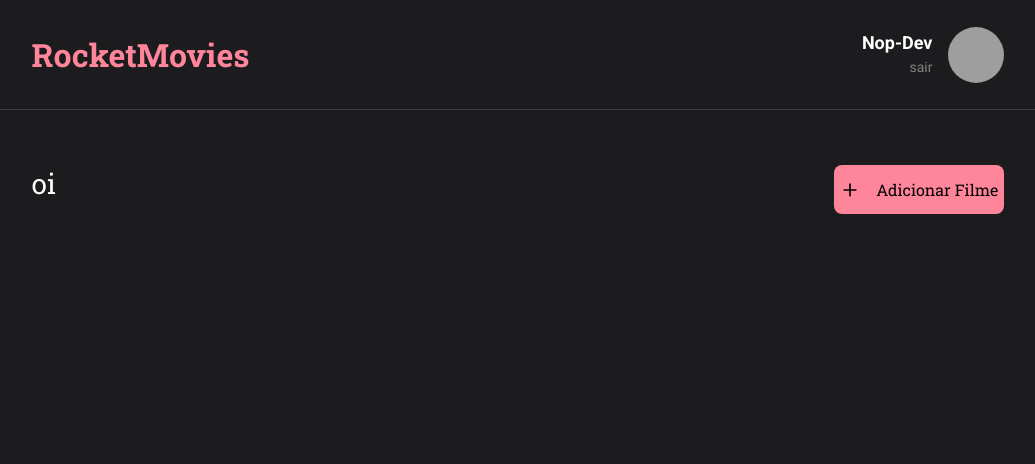
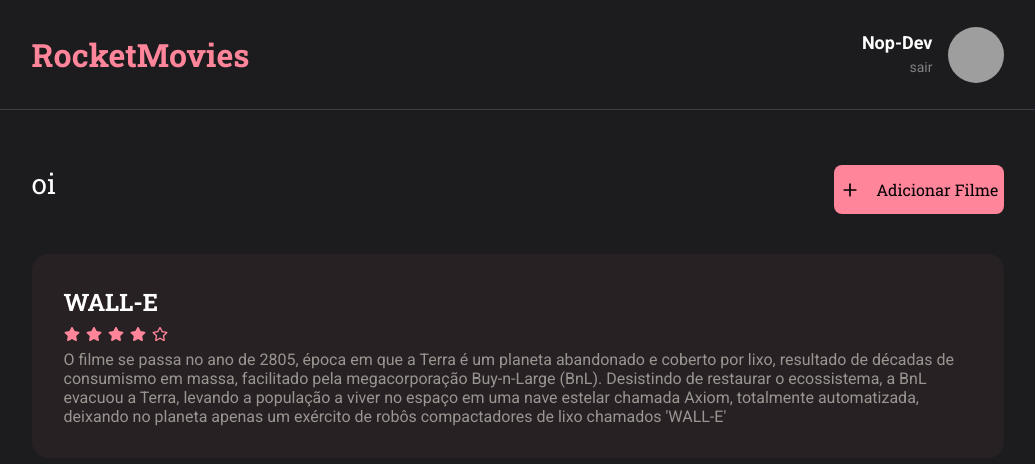
Before and after one commit to nop-dev/RocketMovies-React, a React (Vite) app: page / in a window 1280 px wide. Shown: the top 464 px of the page, without its empty margins (122-1157 px from the left). Built offline with nearby package versions, Linux system fonts and the light colour scheme; grey boxes are pictures that could not be loaded.

Commit message:
feat: :sparkles: adiciona elemento e estilização de cada nota da página inicial (sem tags)

```diff
--- /dev/null
+++ b/src/components/MovieBlock/index.jsx
@@ -0,0 +1,16 @@
+import React from 'react';
+import { Container } from "./styles";
+import { FiPlus } from "react-icons/fi";
+import { FaStar, FaRegStar } from "react-icons/fa";
+
+export function MovieBlock({movieName, rating, description}) {
+    return(
+            <Container>
+                <h2>{movieName}</h2>
+
+                <div id='rating'><FaStar/><FaStar/><FaStar/><FaStar/><FaRegStar/></div>
+
+                <p>{description}</p>
+            </Container>
+    )
+}
--- /dev/null
+++ b/src/components/MovieBlock/styles.js
@@ -0,0 +1,37 @@
+import { styled } from 'styled-components'
+
+export const Container = styled.div`
+    margin-top: 40px;
+    padding: 32px;
+    border-radius: 16px;
+    color: white;
+
+    background: #ff859b0d;
+
+    > * {
+        background: transparent;
+    }
+
+    > h2 {
+        font-family: "Roboto Slab", serif;
+        font-size: 24px;
+        font-weight: bold;
+        margin-bottom: 8px;
+    }
+
+    div#rating {
+        display: flex;
+        gap: 6px;
+
+        > svg {
+            background-color: transparent;
+            color: #FF859B;
+        }
+    }
+
+    > p {
+        margin-top: 8px;
+
+        color: #999591;
+    }
+`
--- a/src/pages/Home/index.jsx
+++ b/src/pages/Home/index.jsx
@@ -1,21 +1,22 @@
 import React from 'react';
 import { FiPlus } from "react-icons/fi";
+import { FaStar, FaRegStar } from "react-icons/fa";
 
-import { Container, HomeStructure } from './styles.js';
+import { Container } from './styles.js';
 
 import { Header } from '../../components/Header';
-
 import { Section } from '../../components/Section/index.jsx';
+import { MovieBlock } from '../../components/MovieBlock/index.jsx';
 
 export function Home() {
     return (
         <Container>
             <Header />
+                <Section title={"oi"} $btnActivate btnTitle={"Adicionar Filme"} btnIcon={FiPlus} />
 
-                <Section title={"oi"} $btnActivate btnTitle={"Adicionar Filme"} btnIcon={FiPlus}>
-
-                </Section>
-
+                <section id='movieNotes'>
+                    <MovieBlock movieName="WALL-E" rating="5" description="O filme se passa no ano de 2805, época em que a Terra é um planeta abandonado e coberto por lixo, resultado de décadas de consumismo em massa, facilitado pela megacorporação Buy-n-Large (BnL). Desistindo de restaurar o ecossistema, a BnL evacuou a Terra, levando a população a viver no espaço em uma nave estelar chamada Axiom, totalmente automatizada, deixando no planeta apenas um exército de robôs compactadores de lixo chamados 'WALL-E'" />
+                </section>
 
         </Container>
     );
--- a/src/pages/Home/styles.js
+++ b/src/pages/Home/styles.js
@@ -4,7 +4,7 @@ export const Container = styled.div`
     > section {
         padding: 0 12%;
     }
+
+
+
 `
-
-export const HomeStructure = styled.span`
-`
```
